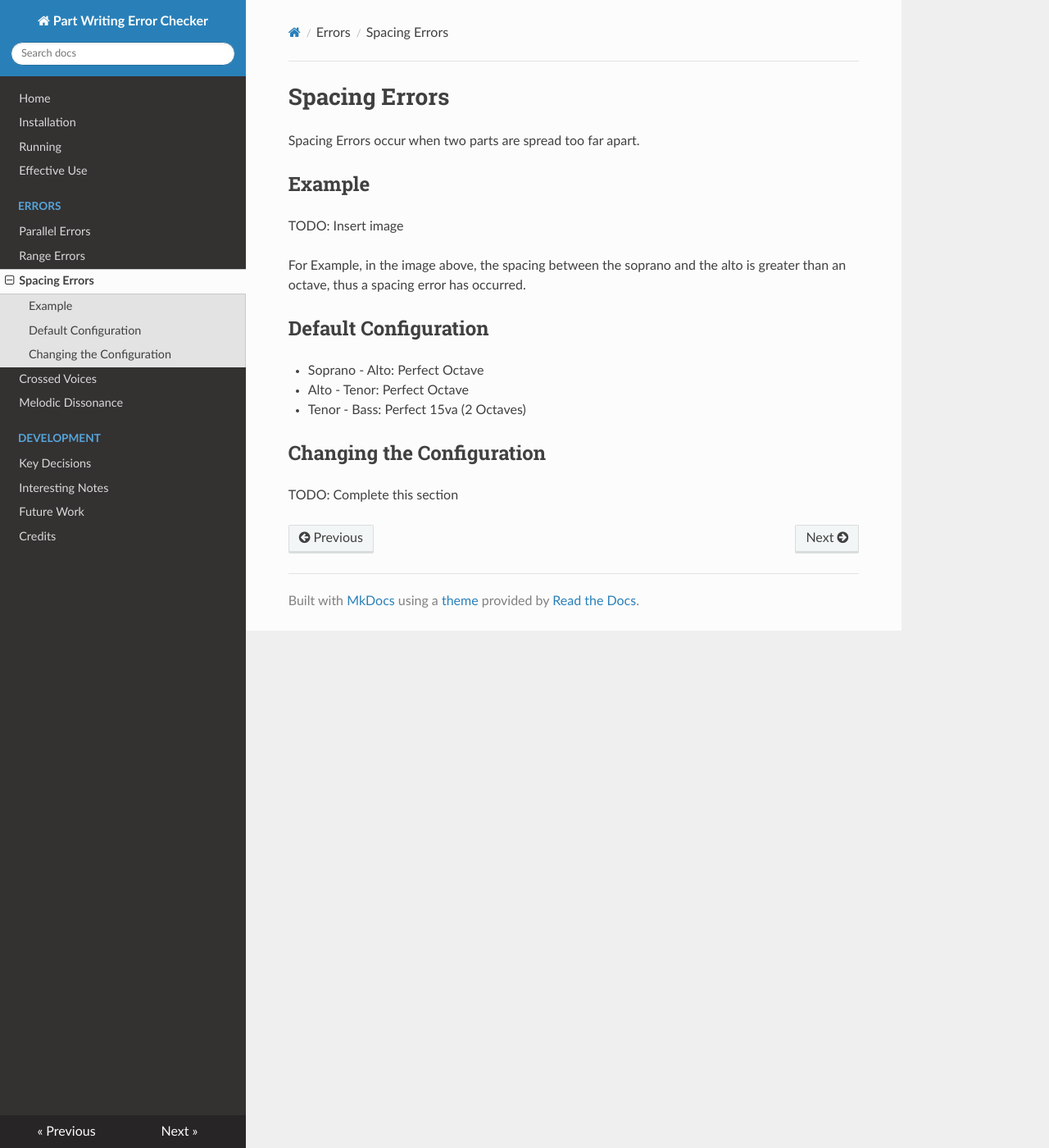
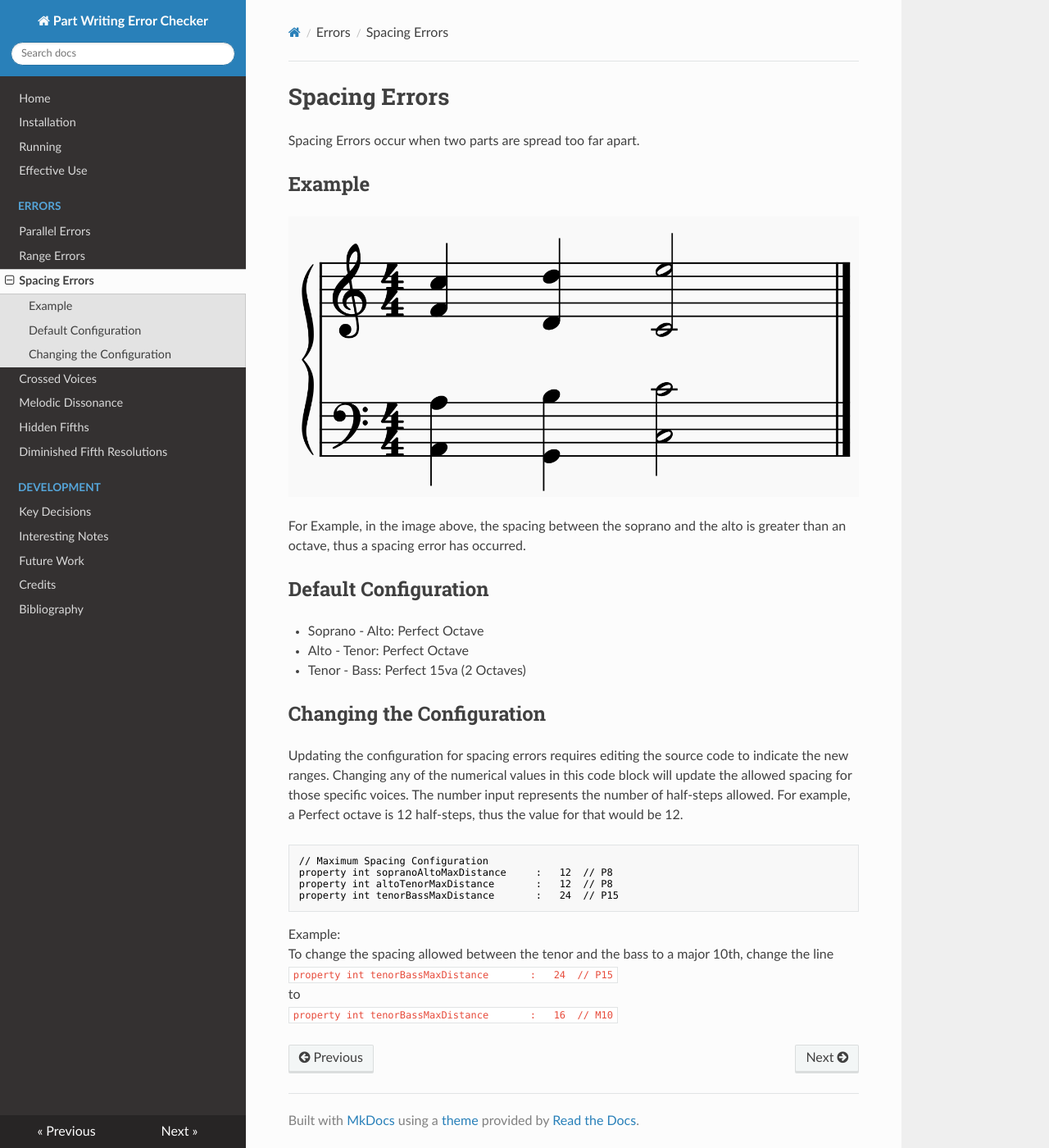
Before and after one commit to Jedimaster4559/PartwritingErrorChecker, an MkDocs documentation site: the page built from docs/Errors/SpacingErrors.md, in a window 1280 px wide and 1400 px high. Shown: the whole window at 82% size. Built offline with MkDocs 1.6.1, drawn with Linux system fonts in a browser that asks for light colours; nearby versions of some CDN libraries.

Commit message:
adding additional documentation for partwriting errors

````diff
--- a/docs/Errors/SpacingErrors.md
+++ b/docs/Errors/SpacingErrors.md
@@ -2,7 +2,7 @@
 Spacing Errors occur when two parts are spread too far apart.
 
 ## Example
-TODO: Insert image
+![Spacing Error Example](../img/SpacingErrorExample.PNG)
 
 For Example, in the image above, the spacing between the soprano and the alto is greater than an octave, thus a spacing error has occurred.
 
@@ -12,4 +12,16 @@ For Example, in the image above, the spacing between the soprano and the alto is
 - Tenor - Bass: Perfect 15va (2 Octaves)
 
 ## Changing the Configuration
-TODO: Complete this section
+Updating the configuration for spacing errors requires editing the source code to indicate the new ranges. Changing any of the numerical values in this code block will update the allowed spacing for those specific voices. The number input represents the number of half-steps allowed. For example, a Perfect octave is 12 half-steps, thus the value for that would be 12.
+```qml
+// Maximum Spacing Configuration
+property int sopranoAltoMaxDistance     :   12  // P8
+property int altoTenorMaxDistance       :   12  // P8
+property int tenorBassMaxDistance       :   24  // P15
+```
+
+Example:<br>
+To change the spacing allowed between the tenor and the bass to a major 10th, change the line<br>
+`property int tenorBassMaxDistance       :   24  // P15`<br>
+to<br>
+`property int tenorBassMaxDistance       :   16  // M10`
--- a/mkdocs.yml
+++ b/mkdocs.yml
@@ -12,8 +12,11 @@ nav:
     - 'Spacing Errors': 'Errors/SpacingErrors.md'
     - 'Crossed Voices': 'Errors/CrossedVoices.md'
     - 'Melodic Dissonance': 'Errors/MelodicDissonance.md'
+    - 'Hidden Fifths': 'Errors/HiddenFifths.md'
+    - 'Diminished Fifth Resolutions': 'Errors/DiminishedFifthResolutions.md'
   - Development:
     - 'Key Decisions': 'KeyDecisions.md'
     - 'Interesting Notes': 'InterestingNotes.md'
     - 'Future Work': 'FutureWork.md'
     - 'Credits': 'Credits.md'
+    - 'Bibliography': 'Bibliography.md'
````
Also changed, not shown: docs/Bibliography.md (added, +2 -0 lines), docs/Errors/CrossedVoices.md (+1 -1 lines), docs/Errors/DiminishedFifthResolutions.md (added, +10 -0 lines), docs/Errors/HiddenFifths.md (added, +15 -0 lines), docs/img/CrossedVoicesExample.PNG (added), docs/img/DiminishedFifthResolutionErrorExample.PNG (added), docs/img/HiddenFifthsExample.PNG (added), docs/img/SpacingErrorExample.PNG (added), 7 other files.
